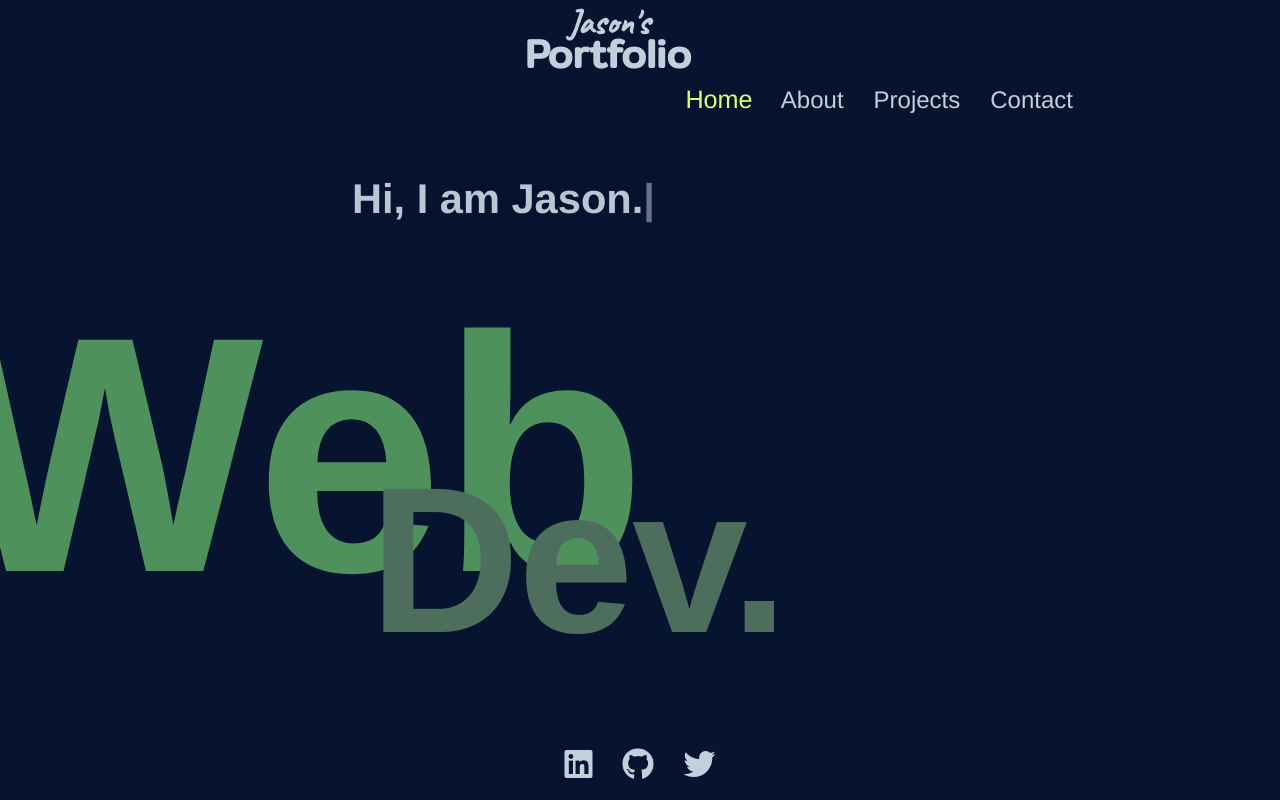
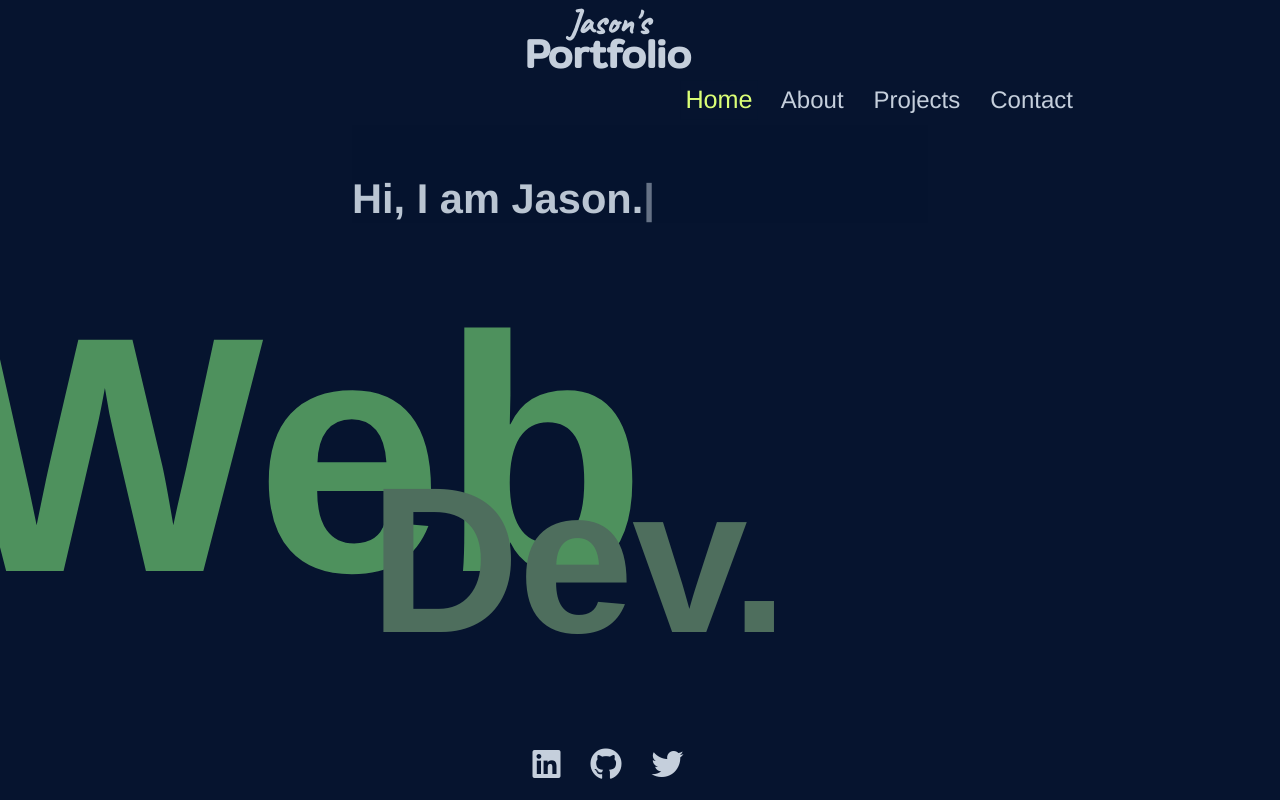
Before and after one commit to jasonkim7288/react_portfolio, a React (Create React App) app: page / in a window 1280 px wide. Built offline with nearby package versions, Linux system fonts and the light colour scheme; a web font is replaced by a local one.

Commit message:
[bug_fix] unable to click link icons on About page

```diff
--- a/src/stylesheets/Footer.scss
+++ b/src/stylesheets/Footer.scss
@@ -3,7 +3,7 @@
   position: fixed;
   bottom: 0;
   left: auto;
-  width: 100%;
+  width: 95vw;
   text-align: center;
   .links-icon {
     i {
@@ -23,6 +23,7 @@
       text-shadow: 0 0 15px #1da1f2;
     }
   }
+  z-index: 10;
 }
 
 #footer-margin {
```
